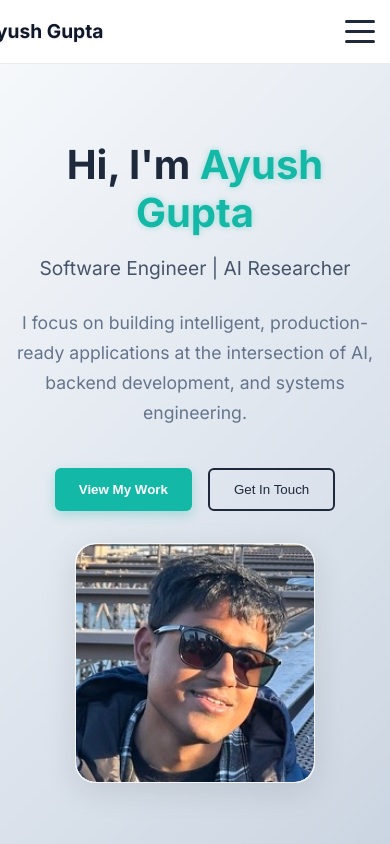
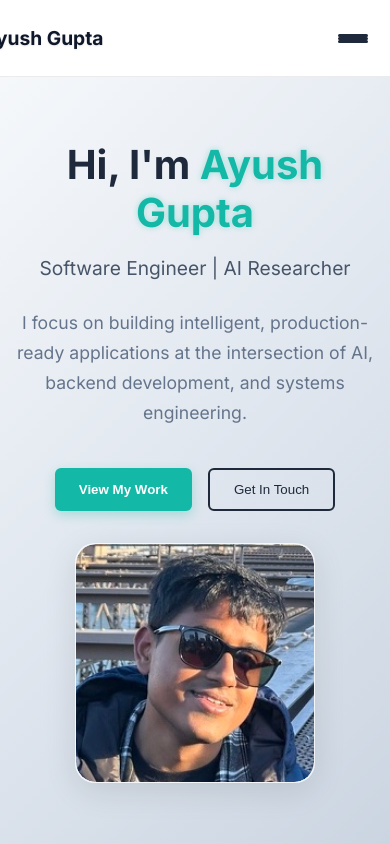
Before and after one commit to ayushagupta/ayushagupta.github.io, a React (Create React App) app: page / in a window 390 px wide. Shown: the top 844 px of the page. Built offline with nearby package versions, Linux system fonts and the light colour scheme.

Commit message:
Fix mobile hamburger menu button clickability

```diff
--- a/src/components/Header.css
+++ b/src/components/Header.css
@@ -44,6 +44,7 @@
   padding: 1rem 0;
   width: 100%;
   gap: 6rem;
+  position: relative;
 }
 
 .logo-text {
@@ -286,6 +287,7 @@
   cursor: pointer;
   padding: 0;
   z-index: 1001;
+  position: relative;
 }
 
 .mobile-menu-btn span {
@@ -295,6 +297,7 @@
   border-radius: 2px;
   transition: all 0.3s ease;
   transform-origin: center;
+  pointer-events: none;
 }
 
 [data-theme="dark"] .mobile-menu-btn span {
@@ -446,6 +449,11 @@
 
   .mobile-menu-btn {
     display: flex;
+    min-width: 44px;
+    min-height: 44px;
+    padding: 7px;
+    justify-content: center;
+    align-items: center;
   }
 
   .mobile-menu {
```
